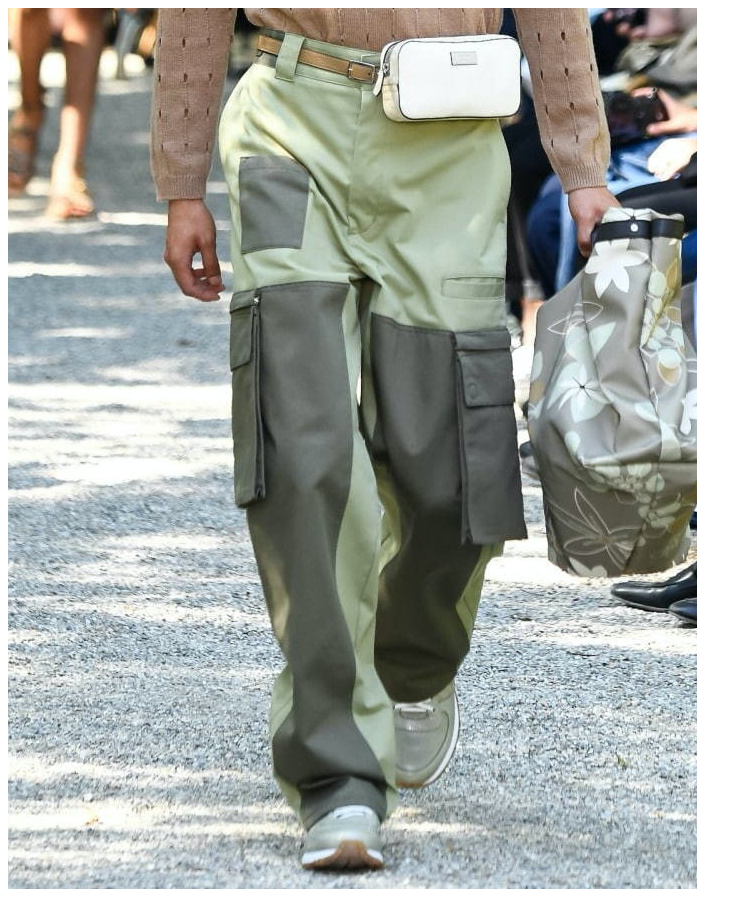
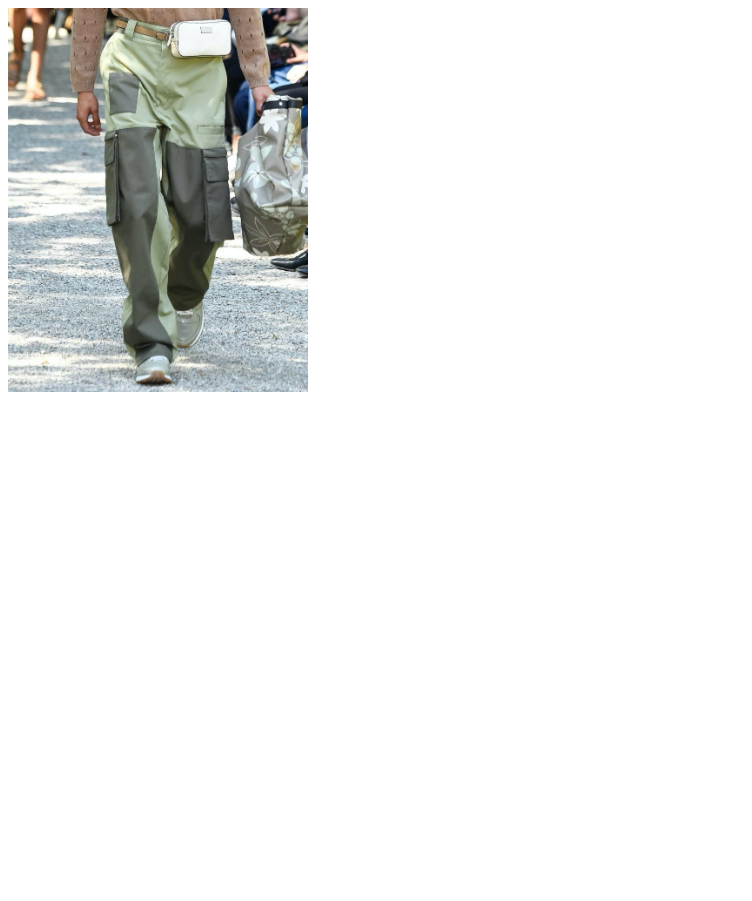
Before and after one commit to yudaiukawa/hatenaimg, a plain HTML site: page index.html in a window 1280 px wide. Shown: the whole page, without its empty margins (0-752 px from the left). After the commit the page ends 800 px from the top, so only its background shows below. Drawn offline with Linux system fonts and the light colour scheme.

Commit message:
Update index.html

```diff
--- a/index.html
+++ b/index.html
@@ -5,6 +5,6 @@
 <title>img</title>
 </head>
 <body>
-<img src="fendi_20ss_07.jpg">
+<img src="fendi_20ss_07.jpg" width="300px">
 </body>
 </html>
```
